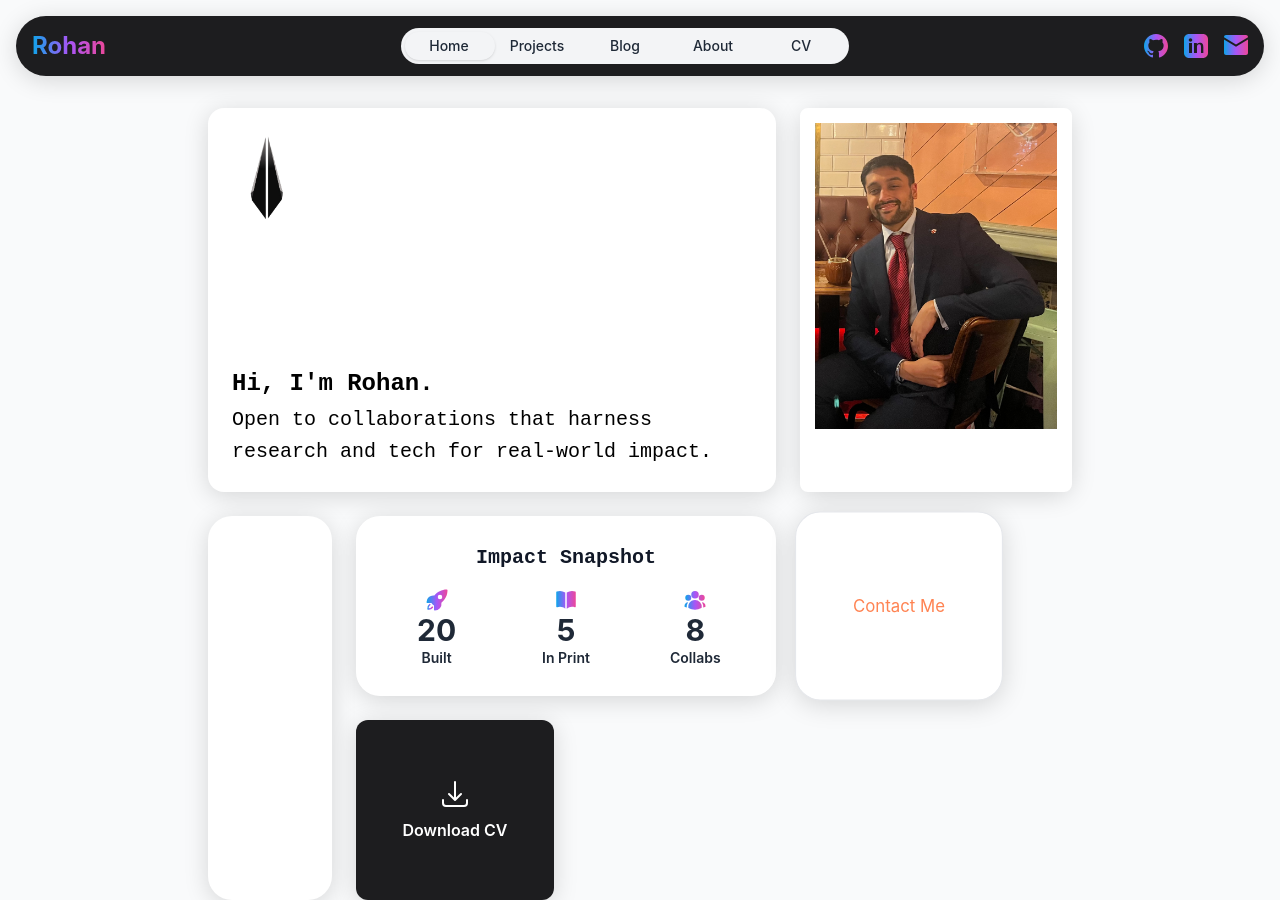
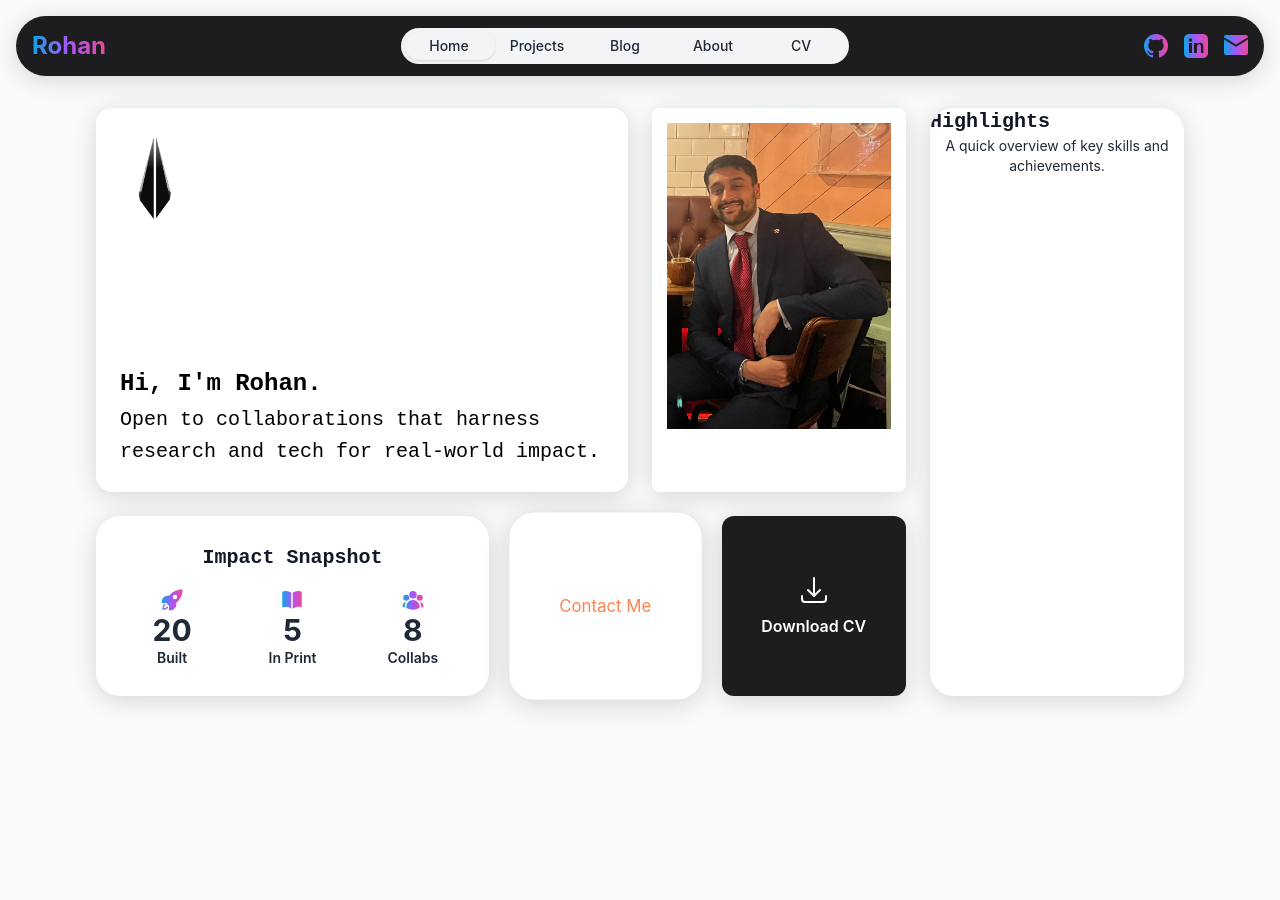
Before and after one commit to SUPA5INGH/personal-website, a Next.js app: page / in a window 1280 px wide. After the commit the page ends 800 px from the top, so only its background shows below. Built offline with nearby package versions, Linux system fonts and the light colour scheme.

Commit message:
Expand lobby grid and add highlights tile

```diff
--- a/pages/index.tsx
+++ b/pages/index.tsx
@@ -109,7 +109,10 @@ export default function Home() {
 
             <PolaroidSelfieTile className="col-span-12 lg:col-span-4 row-span-2" />
 
-            <BentoTile className="lg:row-span-2 lg:col-span-2 bg-white flex flex-col justify-center" />
+            <BentoTile className="col-span-12 lg:col-span-4 lg:row-span-3 bg-white flex flex-col items-center justify-center">
+              <h2 className="text-xl font-semibold">Highlights</h2>
+              <p className="text-sm text-center">A quick overview of key skills and achievements.</p>
+            </BentoTile>
 
 
 
--- a/styles/globals.css
+++ b/styles/globals.css
@@ -99,10 +99,10 @@
 .lobby-grid {
   display: grid;
   gap: 24px;
-  grid-template-columns: repeat(12, minmax(50px, 50px));
+  grid-template-columns: repeat(16, minmax(0, 1fr));
   grid-auto-rows: 180px;
   margin: 0 auto;
-  max-width: 1248px;
+  max-width: 1600px;
   padding: 0 96px;
 }
 
```
Also changed, not shown: 1 other file (tests, documents, lock files or other folders).
